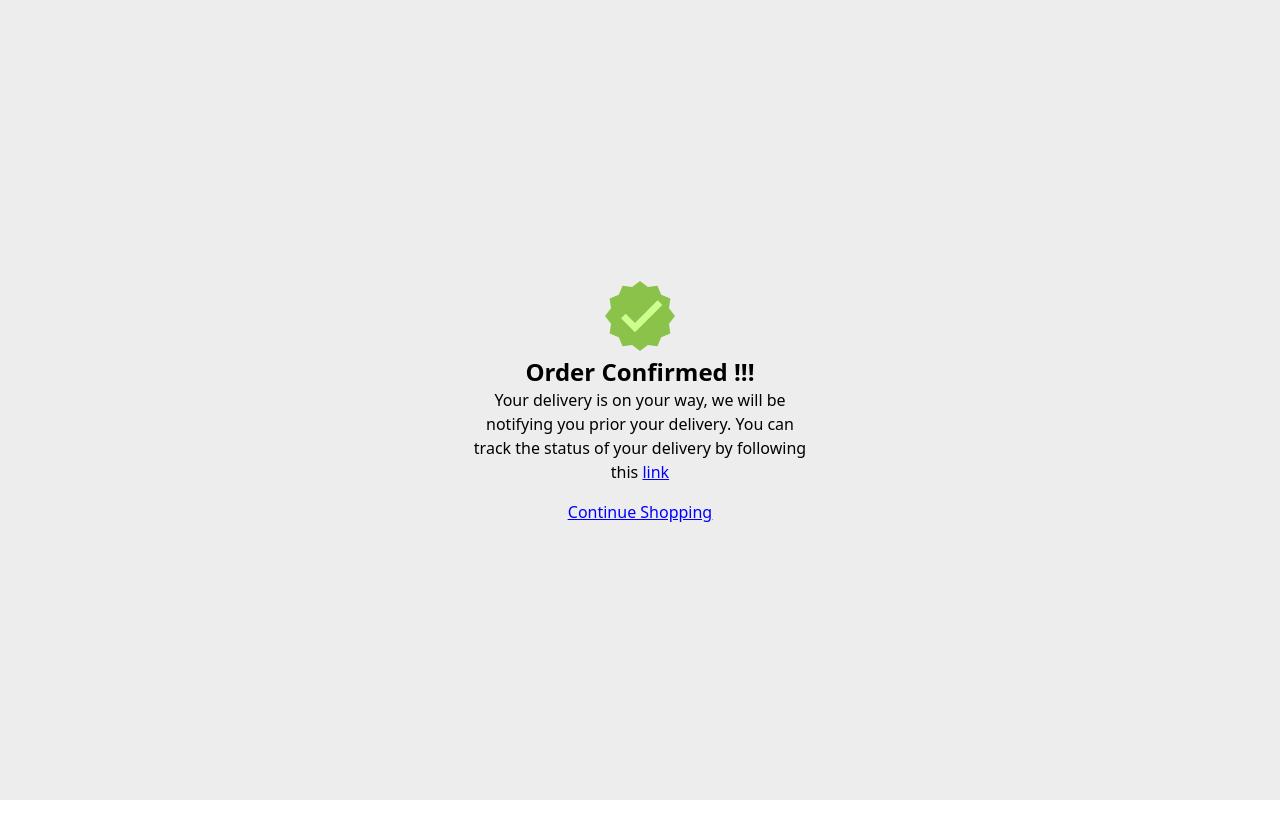
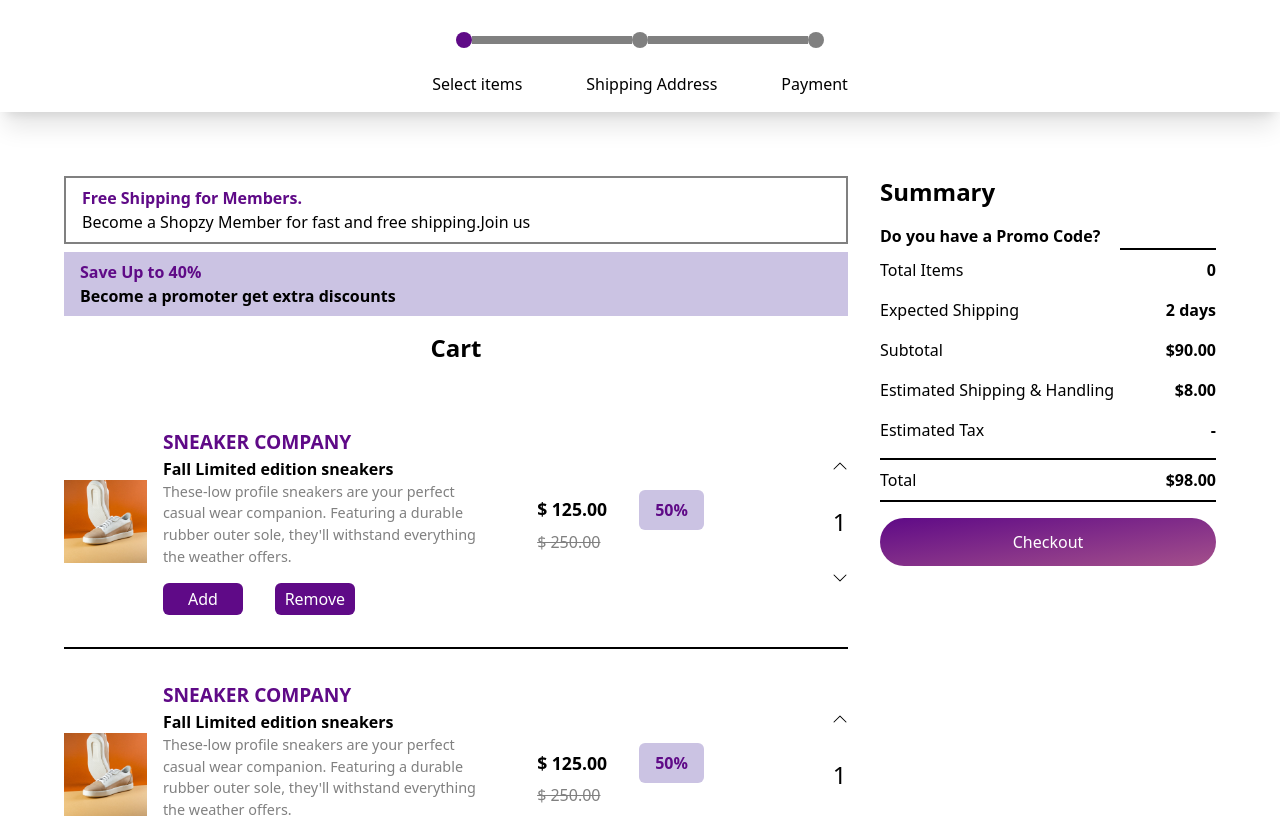
Before and after one commit to SOURABH358/ecommerce-app, a React (Create React App) app: page /cart in a window 1280 px wide. Shown: the top 818 px of the page. Built offline with nearby package versions, Linux system fonts and the light colour scheme; no server answers.

Commit message:
added files

```diff
--- a/src/components/Payment.js
+++ b/src/components/Payment.js
@@ -1,4 +1,4 @@
-export default function Payment() {
+export default function Payment({setShowPayment}) {
     return <section className="w-full min-h-[100vh] pt-8">
         <div className="w-full flex items-center justify-center">
             <div className="w-4 h-4 rounded-[50%] bg-purple"></div>
@@ -34,7 +34,7 @@ export default function Payment() {
                         <input className="w-full focus:outline-none border-2 border-purple py-2 px-2 rounded-lg" type="number" placeholder="CVV" />
                     </div>
                     <input className="w-full focus:outline-none border-2 border-purple py-2 px-2 rounded-lg" type="text" placeholder="Name on card" />
-                    <button className="w-full bg-gradient-to-br from-purple to-pink border-none rounded-xl py-3 my-8 text-[white]" type="button">Pay</button>
+                    <button className="w-full bg-gradient-to-br from-purple to-pink border-none rounded-xl py-3 my-8 text-[white]" type="button" onClick={()=>setShowPayment(false)}>Pay</button>
                     <p className="w-full bg-light-purple text-center rounded-md py-2">The card will be saved for faster payment experience.</p>
                 </div>
             </div>
--- a/src/pages/Cart.js
+++ b/src/pages/Cart.js
@@ -4,17 +4,22 @@ import Payment from "../components/Payment";
 import Confirmed from "../components/Confirmed";
 import { useState } from "react";
 export default function Cart(){
-    const [showCart, setShowCart] = useState(false)
+    const [showCart, setShowCart] = useState(true)
     const [showForm, setShowForm] = useState(false)
     const [showPayment, setShowPayment] = useState(false)
     return <section className="w-full h-full">
         {showCart?<AddtoCart
         setShowCart={setShowCart}
-        setShowForm={setShowForm}/>:null}
+        setShowForm={setShowForm}/>
+        :null}
         {showForm?<AddressForm
         setShowForm={setShowForm}
-        setShowPayment={setShowPayment}/>:null}
-        {showPayment?<Payment/>:null}
-        <Confirmed/>
+        setShowPayment={setShowPayment}/>
+        :null}
+        {showPayment?<Payment
+        setShowPayment={setShowPayment}/>
+        :null}
+        {!showCart&!showForm&!showPayment?<Confirmed
+        />:null}
     </section>
 }
```
